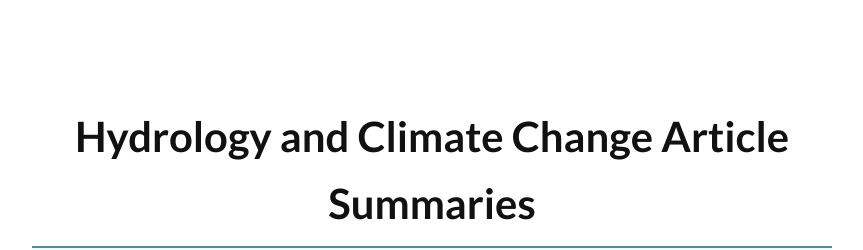
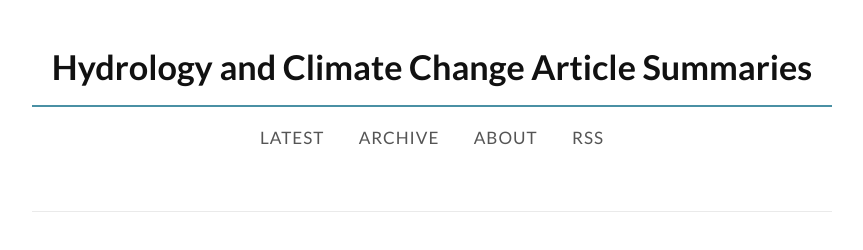
Before and after one commit to bitic/biblioassistant, a Python web app: template templates/base.html in a window 1280 px wide. Shown: the top 250 px of the page, without its empty margins (208-1071 px from the left). Run offline with Jinja, Linux system fonts and the light colour scheme; the template is opened without the code that fills it, so the values that code supplies are empty.

Commit message:
style: improve typography with Playfair Display and new color scheme

```diff
--- a/templates/base.html
+++ b/templates/base.html
@@ -6,13 +6,14 @@
         <title>{% block title %}Hydrology and Climate Change Article Summaries{% endblock %}</title>
         <link rel="preconnect" href="https://fonts.googleapis.com">
         <link rel="preconnect" href="https://fonts.gstatic.com" crossorigin>
-    <link href="https://fonts.googleapis.com/css2?family=Crimson+Text:ital,wght@0,400;0,600;0,700;1,400&family=Lato:wght@300;400;700&display=swap" rel="stylesheet">
+        <link href="https://fonts.googleapis.com/css2?family=Crimson+Text:ital,wght@0,400;0,600;0,700;1,400&family=Lato:wght@300;400;700&family=Playfair+Display:wght@400;700&display=swap" rel="stylesheet">
 
         <!-- MathJax for LaTeX rendering -->
         <script>
         window.MathJax = {
           tex: {
-        inlineMath: [['$', '$'], ['\\(', '\\)']]
+            inlineMath: [['
+    $', '$'], ['\\(', '\\)']]
       }
     };
     </script>
@@ -42,18 +43,17 @@
         }
 
         /* Typography */
-        h1, h2, h3, h4 {
-            font-family: var(--font-sans);
-            font-weight: 700;
-            color: #111;
-            margin-top: 1.5em;
-            margin-bottom: 0.5em;
-        }
+        h1 { font-family: var(--font-sans); font-weight: 700; color: #111; margin-top: 1.5em; margin-bottom: 0.5em; }
 
-        h1 { font-size: 2.2em; border-bottom: 2px solid var(--accent-color); padding-bottom: 10px; }
-        h1 a { color: inherit; text-decoration: none; }
-        h2 { font-size: 1.5em; border-bottom: 1px solid var(--border-color); padding-bottom: 5px; color: var(--accent-color); }
-        h3 { font-size: 1.2em; color: #444; }
+        /* Site Title */
+        header h1 { font-size: 1.8em; border-bottom: 2px solid var(--accent-color); padding-bottom: 10px; margin-top: 0; }
+        header h1 a { color: inherit; text-decoration: none; }
+
+        /* Article/Summary Title */
+        article h1 { font-size: 1.5em; border-bottom: none; margin-top: 0; line-height: 1.2; }
+
+        h2 { font-size: 1.3em; border-bottom: 1px solid var(--border-color); padding-bottom: 5px; color: var(--accent-color); }
+        h3 { font-size: 1.1em; color: #444; }
 
         a { color: var(--link-color); text-decoration: none; transition: color 0.2s; }
         a:hover { color: var(--accent-color); text-decoration: underline; }
```
Lines whose indentation alone changed are shown as unchanged.
